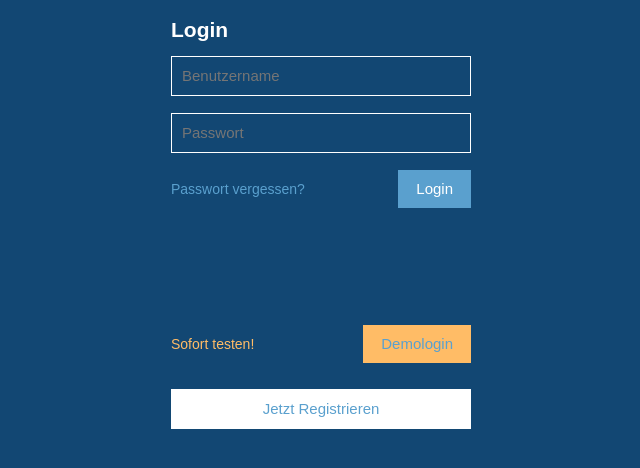
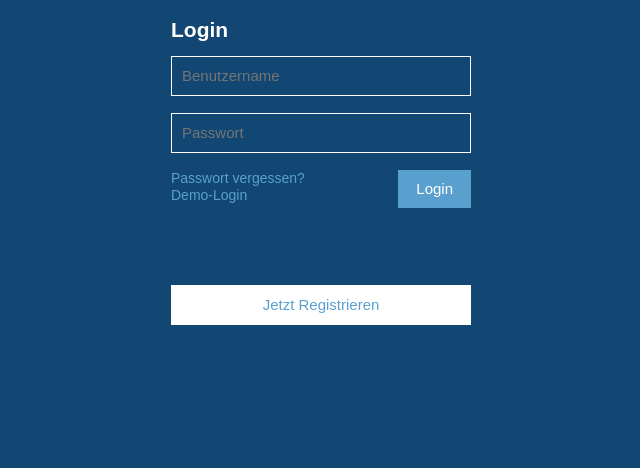
Before and after one commit to Bitfertig/Nami, a PHP site: page / in a window 1280 px wide. Shown: the part 274-742 px from the top of the page, without its empty margins (319-959 px from the left). Run offline with PHP 8.4, Linux system fonts and the light colour scheme.

Commit message:
demo login button

```diff
--- a/php/content/login.php
+++ b/php/content/login.php
@@ -18,6 +18,7 @@
 	<div class="table">
 		<div class="table-cell">
 			<a href="?mode=lostpassword" title="Passwort vergessen?">Passwort vergessen?</a>
+			<a href="" title="Demo-Login" id="demologinlink">Demo-Login</a>
 		</div>
 		<div class="table-cell right">
 			<input type="submit" value="Login" />
@@ -25,25 +26,18 @@
 	</div><br />
 </form>
 
+<form name="demologin" id="demologinform" method="post" action="">
+	<input type="hidden" name="action" value="demologin" />
+	<input type="text" name="human" class="human" value="" />
+	<input type="hidden" name="ip" id="ip" value="" />
+	<input type="submit" class="demo" value="Demo-Login" />
+</form>
+
+
+
 <script>
 	document.getElementById("ip").value="<?php echo $_SERVER["REMOTE_ADDR"] ?>";
 </script>
 
-<div class="table demo">
-	<div class="table-cell demo">
-		Sofort testen!
-	</div>
-	<div class="table-cell right">
-		<form name="demologin" method="post" action="">
-			<input type="hidden" name="action" value="demologin" />
-			<input type="text" name="human" class="human" value="" />
-			<input type="hidden" name="ip" id="ip" value="" />
-			<input type="submit" class="demo" value="Demologin" />
-		</form>
-	</div>
-</div><br />
-
-
-
 
 <a href="?mode=register" class="signup" title="Registrieren">Jetzt Registrieren</a><br />
--- a/res/css/main.css
+++ b/res/css/main.css
@@ -152,6 +152,7 @@ input[type=submit] {
 }
 .user-off .table-cell{
 	display:table-cell;
+	vertical-align: top;
 }
 .user-off .table-cell.right{
 	text-align:right;
@@ -168,20 +169,18 @@ input[type=submit] {
 	width:100%;
 	display:inline-block;
 	text-align: center;
-	margin-top: 10px;
+	margin-top: 60px;
 }
 .user-off .signup:hover,
 .user-off .signup:focus,
 .user-off .signup:active {
 	color: #5AA0CE;
 }
-.user-off .demo{
-	margin-top: 50px;
+.user-off input[type=submit].demo{
+	padding:0;
+	background-color: transparent;
+	color:#5AA0CE;
 }
-.user-off .demo.table-cell{
-	color: #FFBC66;
+.user-off #demologinform{
+	display:none;
 }
-.user-off input.demo{
-	background-color:#FFBC66;
-	color: #5AA0CE;
-}
--- a/res/js/main.js
+++ b/res/js/main.js
@@ -0,0 +1,10 @@
+$(function(){
+
+	$('#demologinlink').on('click', function(e){
+		e.preventDefault();
+
+		$('#demologinform').trigger('submit');
+	});
+
+
+});
```
Also changed, not shown: php/header.php (line endings or trailing spaces).
